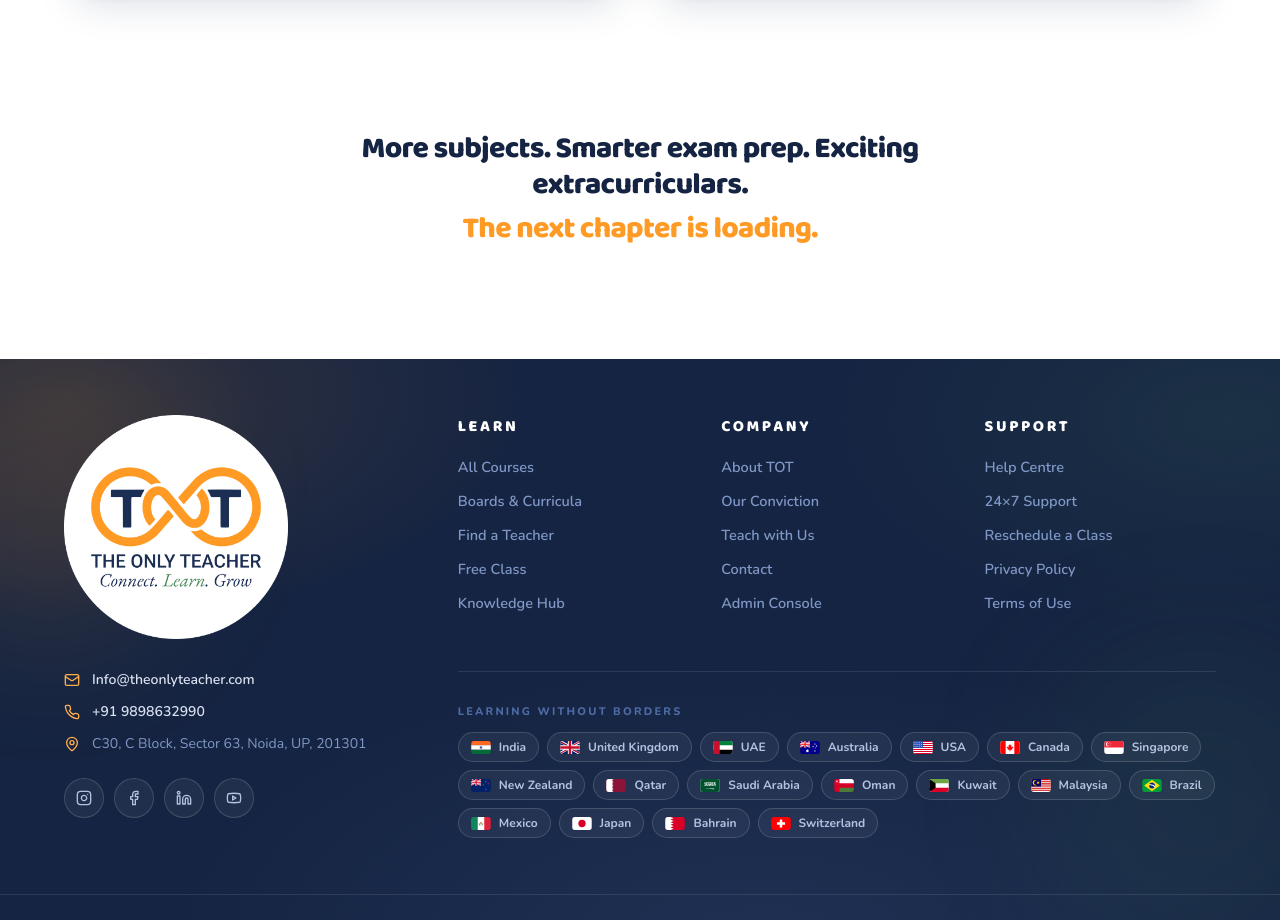
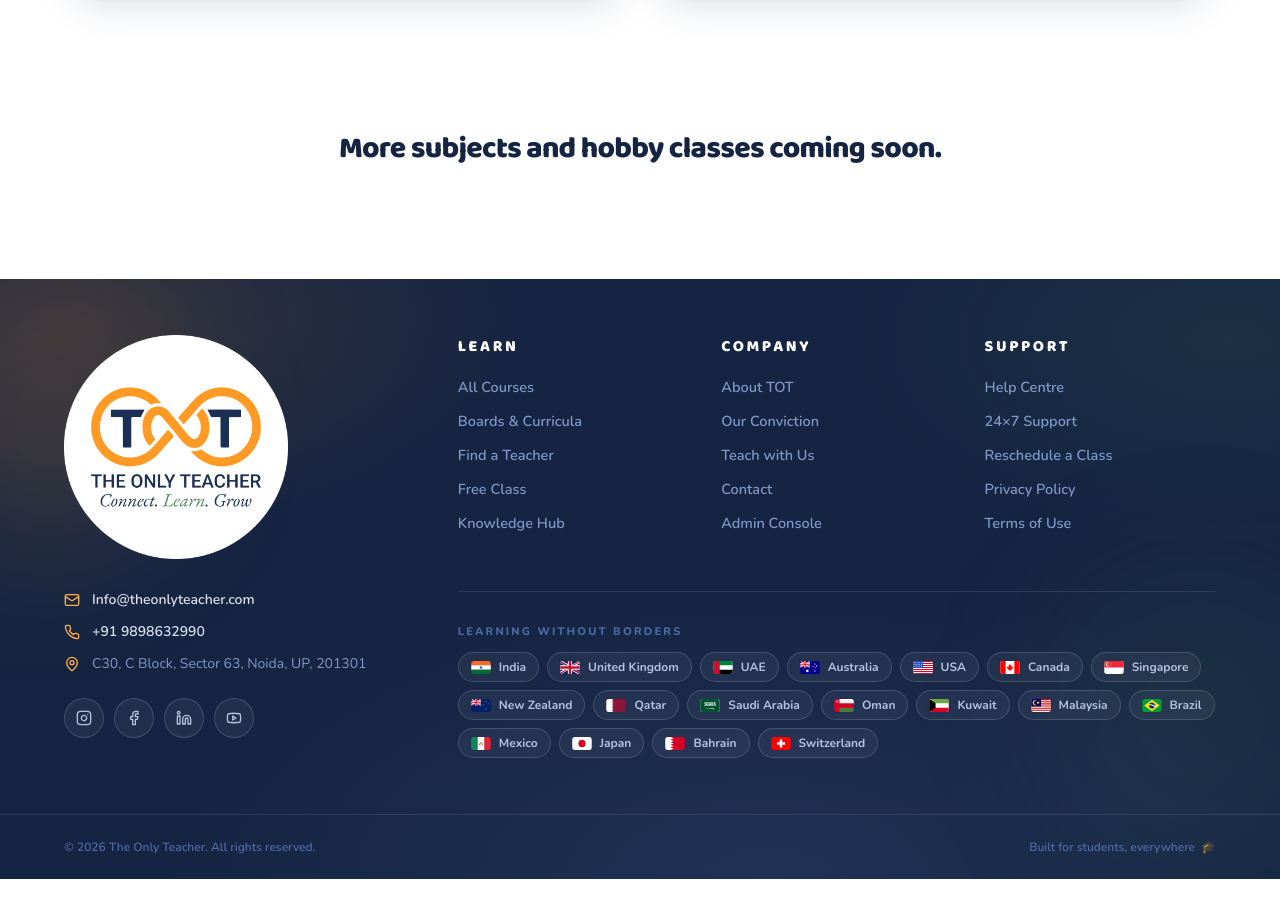
Before and after one commit to Lakshayg001/OnlyTeacher, a React (Vite) app: page /courses in a window 1280 px wide. Shown: the part 1800-2720 px from the top of the page. After the commit the page ends 2679 px from the top, so only its background shows below. Built offline with nearby package versions, Linux system fonts and the light colour scheme.

Commit message:
Update coming soon text on Courses page

```diff
--- a/src/pages/Courses.tsx
+++ b/src/pages/Courses.tsx
@@ -134,8 +134,7 @@ export default function Courses() {
    <section className="py-20 text-center">
     <div className="container-tot max-w-4xl mx-auto">
      <h2 className="font-display text-2xl md:text-3xl font-extrabold text-navy-800 leading-snug tracking-tight">
-      More subjects. Smarter exam prep. Exciting extracurriculars. <br/>
-      <span className="text-amber-500 mt-2 block">The next chapter is loading.</span>
+      More subjects and hobby classes coming soon.
      </h2>
     </div>
    </section>
```
